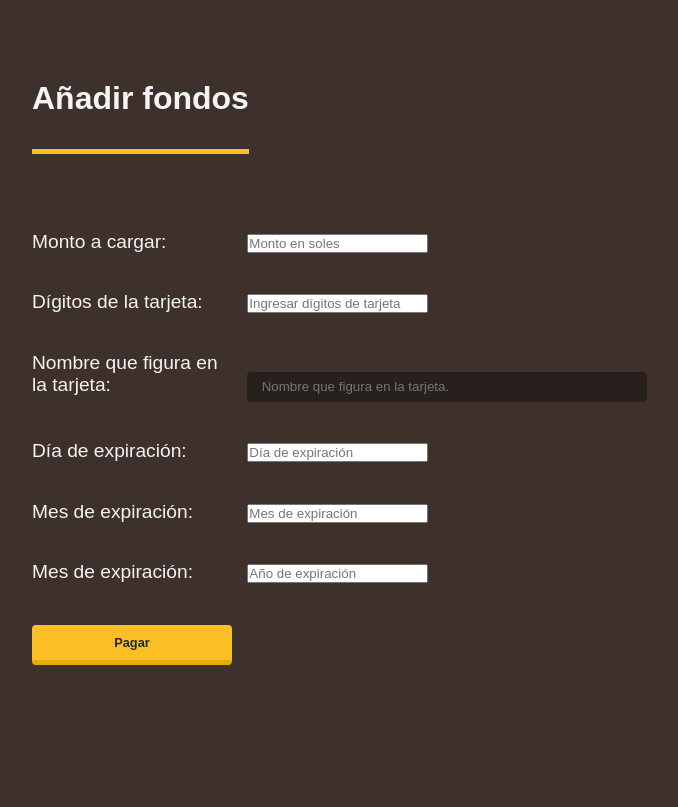
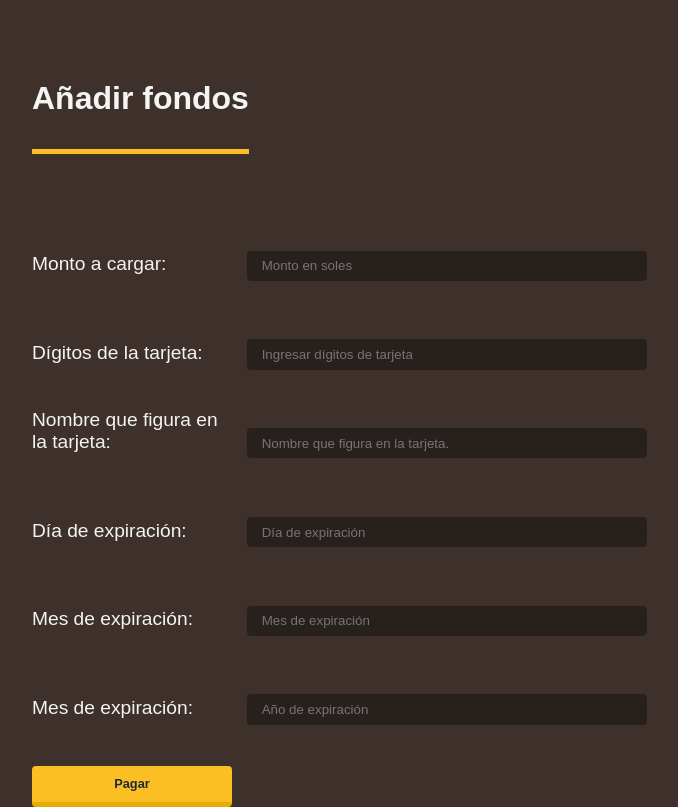
Before and after one commit to kaloslazo/TumiPalace, a Flask app: page /store in a window 1280 px wide. Shown: the part 90-897 px from the top of the page, without its empty margins (24-702 px from the left). Before the commit the page ends 755 px from the top, so only its background shows below. Run offline with Flask 3, Linux system fonts and the light colour scheme; the visitor is signed in with stand-in values (Sample User, id 1); parts of the project's set-up code (start-up, migrations or seed data) failed here and were passed over; some libraries are stand-ins or nearby versions; some web fonts are replaced.

```diff
--- a/static/css/config.css
+++ b/static/css/config.css
@@ -114,10 +114,12 @@
 }
 
 .formBox input[type="text"],
-.formBox input[type="file"]{
+.formBox input[type="file"],
+.formBox input[type="number"]
+{
     width: 400px;
     margin-top: 1.5em;
-    padding: .5em 1em;
+    padding: .5em 1em !important;
     background-color: var(--bgColorHoverBrig) !important;
     color: #FFF;
     outline: none;
```
